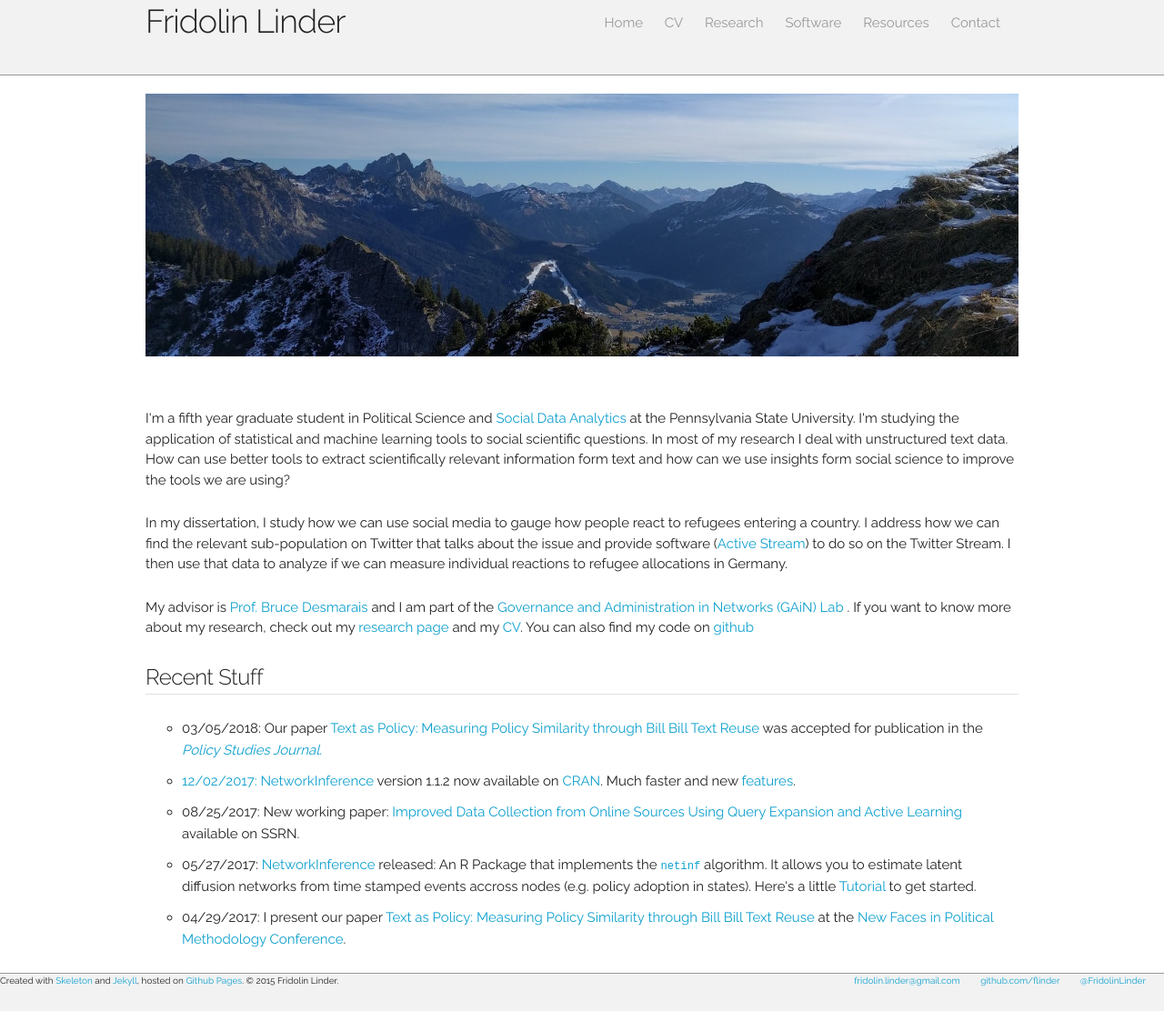
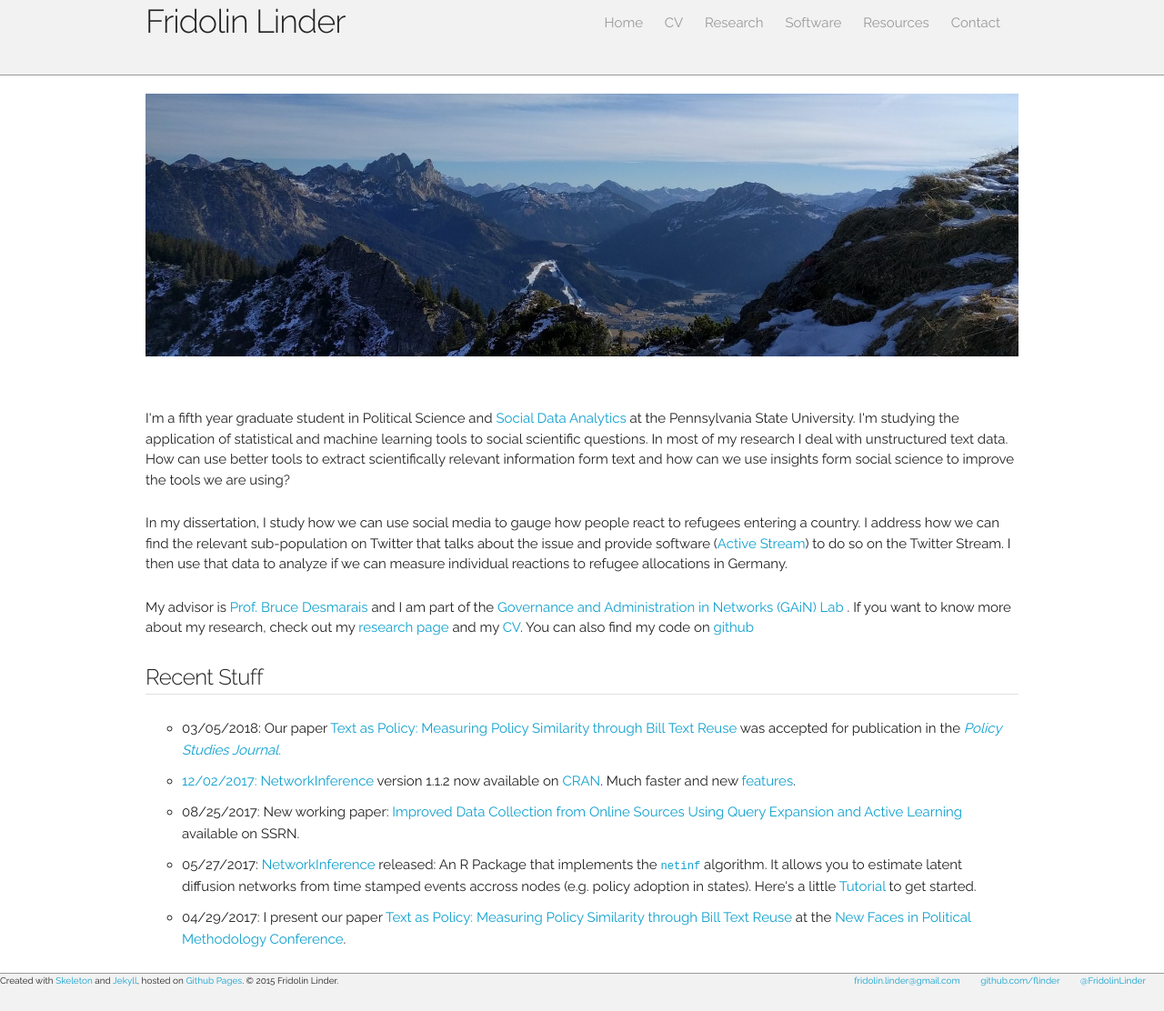
Before and after one commit to flinder/flinder.github.io, a Jekyll site: the page built from index.html, in a window 1280 px wide. Shown: the whole page at 91% size. Built offline with Jekyll 4.4.1, drawn with Linux system fonts in a browser that asks for light colours.

Commit message:
fixed typo on homepage

```diff
--- a/index.html
+++ b/index.html
@@ -29,10 +29,10 @@
     <h5>Recent Stuff</h5><hr/>
 
     <ul>
-        <li>03/05/2018: Our paper <a href="https://papers.ssrn.com/sol3/papers.cfm?abstract_id=2812607">Text as Policy: Measuring Policy Similarity through Bill Bill Text Reuse</a> was accepted for publication in the <a href="http://onlinelibrary.wiley.com/journal/10.1111/(ISSN)1541-0072"><i>Policy Studies Journal</i>.
+        <li>03/05/2018: Our paper <a href="https://papers.ssrn.com/sol3/papers.cfm?abstract_id=2812607">Text as Policy: Measuring Policy Similarity through Bill Text Reuse</a> was accepted for publication in the <a href="http://onlinelibrary.wiley.com/journal/10.1111/(ISSN)1541-0072"><i>Policy Studies Journal</i>.
         <li>12/02/2017: <a href="https://github.com/desmarais-lab/NetworkInference">NetworkInference</a> version 1.1.2 now available on <a href="https://CRAN.R-project.org/package=NetworkInference">CRAN</a>. Much faster and new <a href="https://github.com/desmarais-lab/NetworkInference/releases">features</a>.
         <li>08/25/2017: New working paper: <a href="https://papers.ssrn.com/sol3/papers.cfm?abstract_id=3026393">Improved Data Collection from Online Sources Using Query Expansion and Active Learning</a> available on SSRN.
         <li>05/27/2017: <a href="https://github.com/desmarais-lab/NetworkInference">NetworkInference</a> released: An R Package that implements the <a href="http://snap.stanford.edu/netinf/"><tt>netinf</tt></a> algorithm. It allows you to estimate latent diffusion networks from time stamped events accross nodes (e.g. policy adoption in states). Here's a little <a href="/software/2017/03/27/networkinference-tutorial.html">Tutorial</a> to get started.</li>
-        <li>04/29/2017: I present our paper <a href="https://papers.ssrn.com/sol3/papers.cfm?abstract_id=2812607">Text as Policy: Measuring Policy Similarity through Bill Bill Text Reuse</a> at the <a href="http://qssi.psu.edu/new-faces-in-political-methodology-conference">New Faces in Political Methodology Conference</a>.</li>
+        <li>04/29/2017: I present our paper <a href="https://papers.ssrn.com/sol3/papers.cfm?abstract_id=2812607">Text as Policy: Measuring Policy Similarity through Bill Text Reuse</a> at the <a href="http://qssi.psu.edu/new-faces-in-political-methodology-conference">New Faces in Political Methodology Conference</a>.</li>
 
 </div>
```
